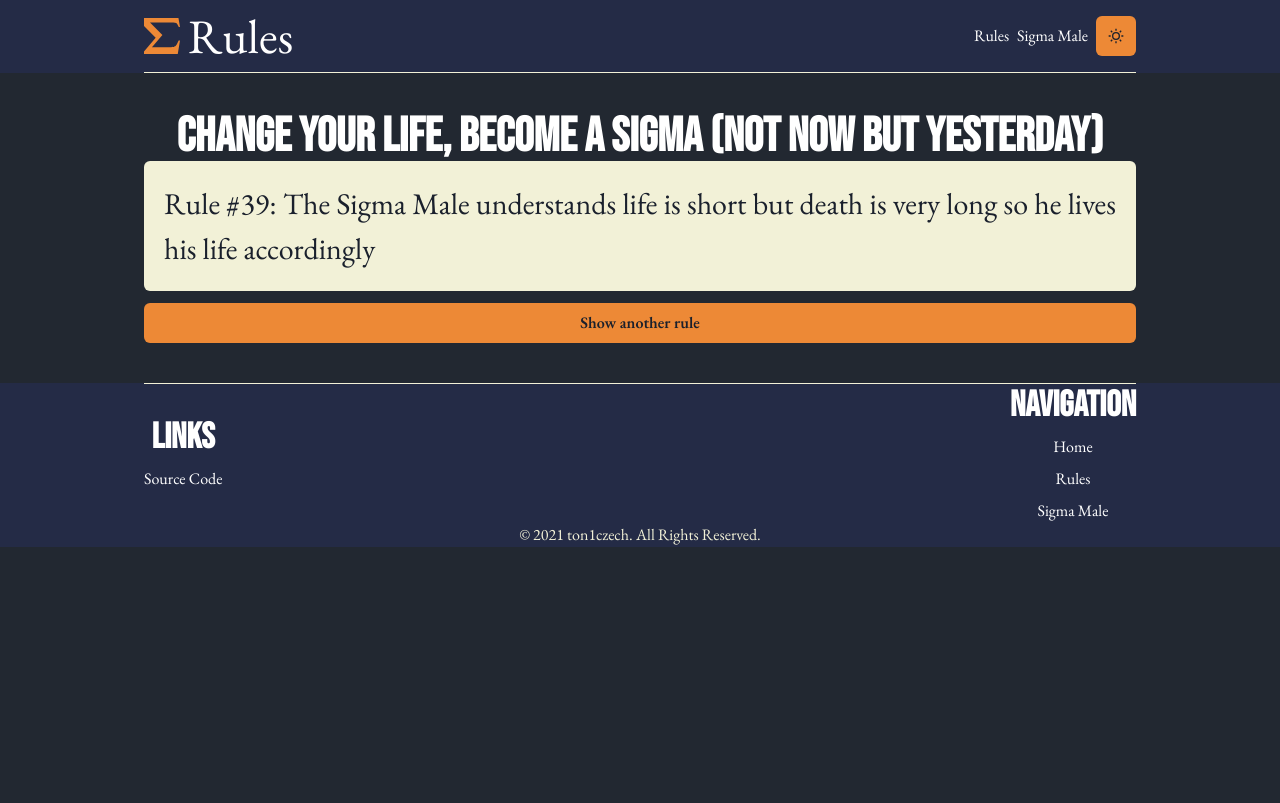
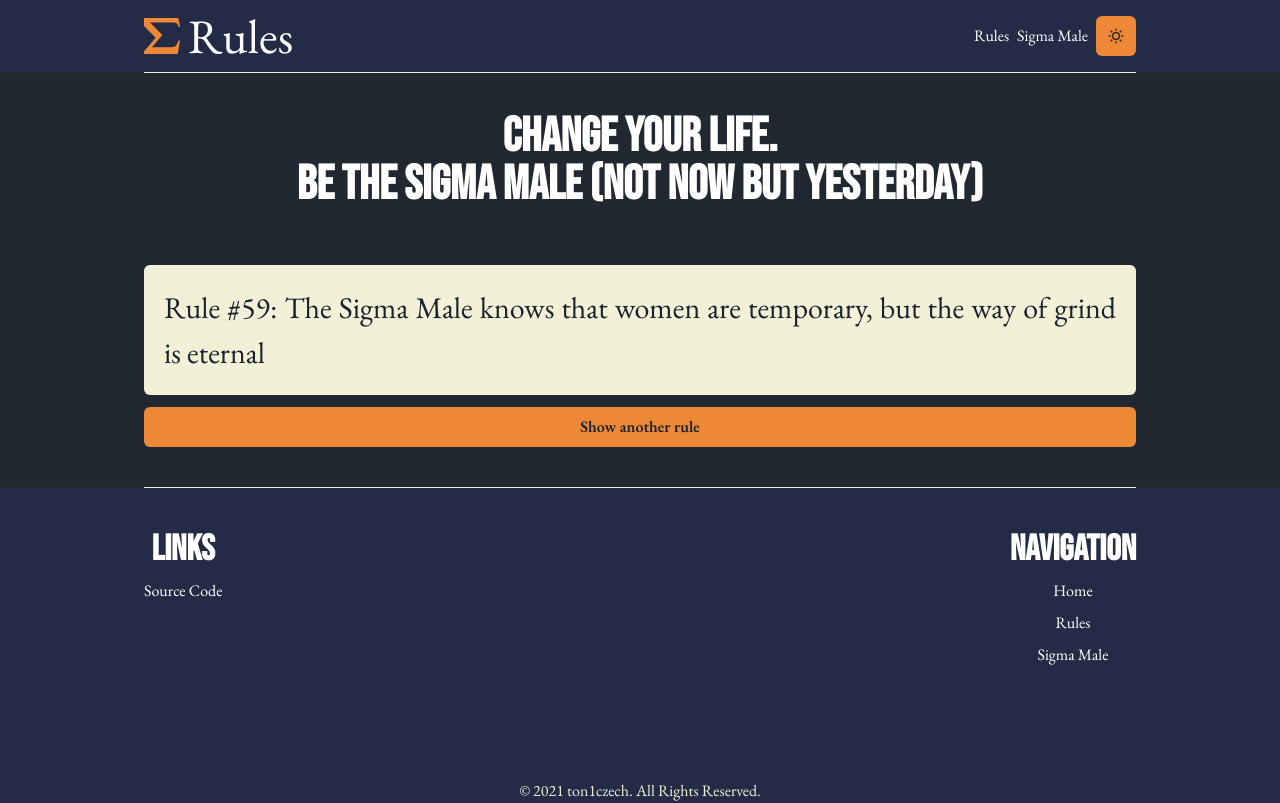
Before and after one commit to ton1czech/sigma-rules, a Next.js app: page / in a window 1280 px wide. Built offline with nearby package versions, Linux system fonts and the light colour scheme.

Commit message:
👌IMPROVE: slight design changes

```diff
--- a/components/Footer.js
+++ b/components/Footer.js
@@ -16,13 +16,13 @@ export default function Footer() {
   return (
     <Box background={useColorModeValue('secondaryDark', 'secondaryLight')}>
       <Container maxW='container.lg'>
-        <Box mt={10} borderTop='1px' borderTopColor={useColorModeValue('mainLight', 'mainDark')}>
-          <HStack alignItems='center' justifyContent='space-between'>
+        <Box mt={10} pt={10} borderTop='1px' borderTopColor={useColorModeValue('mainLight', 'mainDark')}>
+          <HStack alignItems='flex-start' justifyContent='space-between'>
             <VStack>
               <Heading>Links</Heading>
-              <NextLink href='https://github.com/ton1czech/sigma-rules'>
-                <Link>Source Code</Link>
-              </NextLink>
+              <Link href='http://github.com/ton1czech/sigma-rules' isExternal>
+                Source Code
+              </Link>
             </VStack>
             <VStack>
               <Heading>Navigation</Heading>
@@ -37,7 +37,7 @@ export default function Footer() {
               </NextLink>
             </VStack>
           </HStack>
-          <Text textAlign='center' color={useColorModeValue('mainLight', 'mainDark')}>
+          <Text mt={28} textAlign='center' color={useColorModeValue('mainLight', 'mainDark')}>
             &copy; {new Date().getFullYear()} ton1czech. All Rights Reserved.
           </Text>
         </Box>
--- a/pages/index.js
+++ b/pages/index.js
@@ -9,18 +9,16 @@ import { rules } from '../constants/data'
 export default function Home() {
   const [randNum, setRandNum] = useState(Number)
 
-  const randmath = Math.floor(Math.random() * rules.length, 1)
-
   useEffect(() => {
-    setRandNum(randmath)
-  }, [])
+    setRandNum(Math.floor(Math.random() * rules.length, 1))
+  }, [setRandNum])
 
   return (
     <>
       <Header />
       <Container maxW='container.lg'>
-        <Heading textAlign='center' size='2xl'>
-          Change your life, become a SIGMA (not now but yesterday)
+        <Heading textAlign='center' size='2xl' mb={14}>
+          Change your life. <br /> be the Sigma male (not now but yesterday)
         </Heading>
         <Box borderRadius='md' mb={3} p={5} background={useColorModeValue('mainLight', 'mainDark')}>
           <Text fontSize='3xl' textAlign='justify'>
@@ -28,7 +26,7 @@ export default function Home() {
           </Text>
         </Box>
         <Button
-          onClick={() => setRandNum(randmath)}
+          onClick={() => setRandNum(Math.floor(Math.random() * rules.length, 1))}
           background={useColorModeValue('orange.400', 'purple.500')}
           _hover={{ background: useColorModeValue('orange.500', 'purple.600') }}
           w='full'
```
